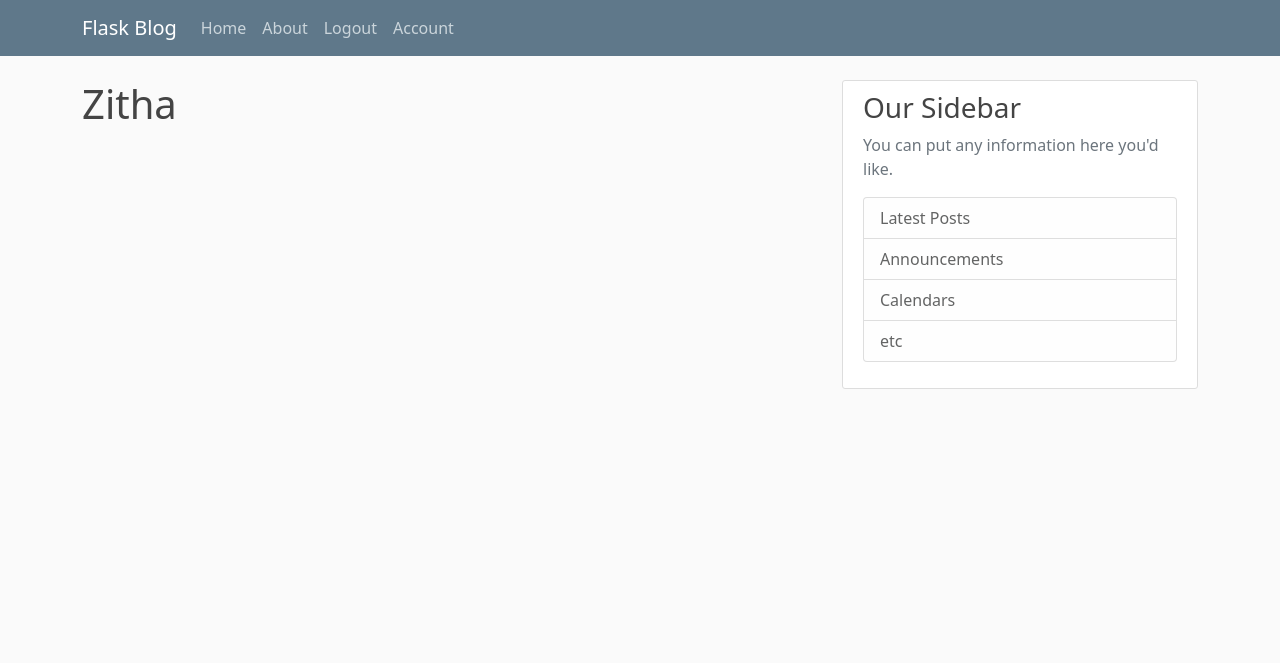
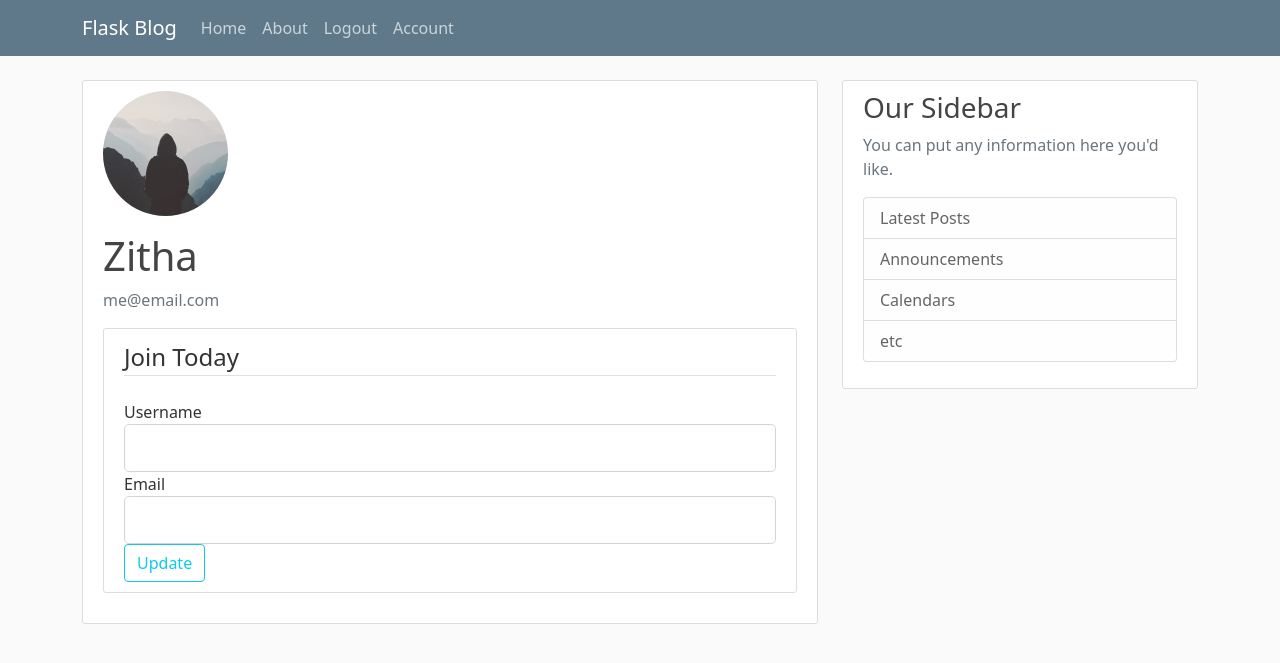
Before and after one commit to ZithaChitra/Flsk_first, a Flask app: page /account in a window 1280 px wide. Shown: the top 663 px of the page. Run offline with Flask 2, Linux system fonts and the light colour scheme; a user stored in the database is signed in.

Commit message:
Account template update

```diff
--- a/Flask_Blog/flaskblog/forms.py
+++ b/Flask_Blog/flaskblog/forms.py
@@ -1,4 +1,5 @@
 from flask_wtf import FlaskForm
+from flask_login import current_user
 from wtforms import StringField, PasswordField, SubmitField, BooleanField
 from wtforms.validators import DataRequired, Length, Email, EqualTo, ValidationError
 from flaskblog.models import User
@@ -38,3 +39,31 @@ class LoginForm(FlaskForm):
     password = PasswordField('Password', validators=[DataRequired()])
     remember = BooleanField('Remember Me')
     submit = SubmitField('Login')
+
+
+class UpdateAccountForm(FlaskForm):
+	username = StringField('Username',
+                           validators=[DataRequired(), Length(min=2, max=20)])
+	email = StringField('Email',
+                        validators=[DataRequired(), Email()])
+
+	submit = SubmitField('Update')
+
+	# def validate_field(self, field):
+	# 	if True:
+	# 		raise ValidationError("Validation Message")
+
+	def validate_username(self, username):
+		if username.data != current_user.user_name:
+			# checks if user already exists in the database
+			user = User.query.filter_by(username=username.data).first()
+			if user:
+				raise ValidationError("That username is taken. Please use a different username.")
+
+
+	def validate_email(self, email):
+		if email.data != current_user.email:
+			# checks if user already exists in the database
+			user = User.query.filter_by(email=email.data).first()
+			if user:
+				raise ValidationError("That email is taken. Please use a different email.")
--- a/Flask_Blog/flaskblog/routes.py
+++ b/Flask_Blog/flaskblog/routes.py
@@ -1,6 +1,6 @@
 from flask import render_template, url_for, flash, redirect, request
 from flaskblog import app, db, bcrypt
-from flaskblog.forms import RegistrationForm, LoginForm
+from flaskblog.forms import RegistrationForm, LoginForm, UpdateAccountForm
 from flaskblog.models import User, Post
 from flask_login import login_user, current_user, logout_user, login_required
 
@@ -72,4 +72,6 @@ def logout():
 @app.route("/account")
 @login_required
 def account():
-	return render_template("account.html", title="Account")
+	form = UpdateAccountForm()
+	image_file = url_for("static", filename="profile_pics/" + current_user.image_file)
+	return render_template("account.html", title="Account", image_file=image_file, form=form)
--- a/Flask_Blog/flaskblog/templates/account.html
+++ b/Flask_Blog/flaskblog/templates/account.html
@@ -1,5 +1,54 @@
 {% extends "layout.html" %}
 {% block content %}
-	<h1>{{ current_user.username }} </h1>
+	<div class="content-section">
+      <div class="media">
+        <img class="rounded-circle account-img" src="{{ image_file }}">
+        <div class="media-body">
+          <h2 class="account-heading">{{ current_user.username }}</h2>
+          <p class="text-secondary">{{ current_user.email }}</p>
+        </div>
+      </div>
+
+	  <!-- FORM HERE -->
+	  <div class="content-section">
+        <form method="POST" action="">
+            {{ form.hidden_tag() }}
+            <fieldset class="form-group">
+                <legend class="border-bottom mb-4">Join Today</legend>
+                <div class="form-group">
+                    {{ form.username.label(class="form-control-label") }}
+
+                    {% if form.username.errors %}
+                        {{ form.username(class="form-control form-control-lg is-invalid") }}
+                        <div class="invalid-feedback">
+                            {% for error in form.username.errors %}
+                                <span>{{ error }}</span>
+                            {% endfor %}
+                        </div>
+                    {% else %}
+                        {{ form.username(class="form-control form-control-lg") }}
+                    {% endif %}
+                </div>
+                <div class="form-group">
+                    {{ form.email.label(class="form-control-label") }}
+                    {% if form.email.errors %}
+                        {{ form.email(class="form-control form-control-lg is-invalid") }}
+                        <div class="invalid-feedback">
+                            {% for error in form.email.errors %}
+                                <span>{{ error }}</span>
+                            {% endfor %}
+                        </div>
+                    {% else %}
+                        {{ form.email(class="form-control form-control-lg") }}
+                    {% endif %}
+                </div>
+
+            </fieldset>
+            <div class="form-group">
+                {{ form.submit(class="btn btn-outline-info") }}
+            </div>
+        </form>
+    </div>
+	</div>
 
 {% endblock content%}
```
Also changed, not shown: Flask_Blog/flaskblog/static/profile_pics/default.jpg (added).
